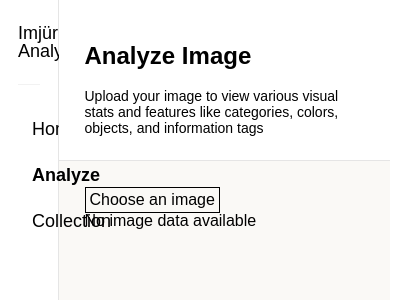
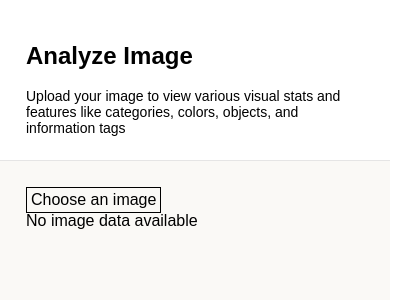
Before and after one commit to ZurielRedux/ImageAnalyzer, a React (Vite) app in the folder Frontend/: page /analyze in a window 390 px wide. Shown: the top 300 px of the page, 416 px wide, since content can reach past the window. Built offline with nearby package versions, Linux system fonts and the light colour scheme.

Commit message:
fix: close aio session, styling tweaks

```diff
--- a/Frontend/src/components/AnalyzeForm.tsx
+++ b/Frontend/src/components/AnalyzeForm.tsx
@@ -88,13 +88,11 @@ const AnalyzeForm = () => {
         onSubmit={handleSubmit}
         id="uploadForm"
         encType="multipart/form-data"
-        className={styles["form-container"]}
-      >
+        className={styles["form-container"]}>
         <div className={styles["file-input-container"]}>
           <label
             className={styles["file-input-upload-btn"]}
-            htmlFor="fileInput"
-          >
+            htmlFor="fileInput">
             Choose an image
           </label>
           <input
--- a/Frontend/src/styles/analyze.module.scss
+++ b/Frontend/src/styles/analyze.module.scss
@@ -16,9 +16,10 @@
     }
   }
   .analyze-form-container {
+    box-sizing: border-box;
     width: inherit;
     height: auto;
-    margin: $spacingLarge;
+    padding: $spacingLarge;
     display: flex;
     flex-direction: column;
 
@@ -33,6 +34,8 @@
 
       .file-input-container {
         display: flex;
+        width: auto;
+        overflow-x: hidden;
       }
 
       .file-input-upload-btn {
--- a/Frontend/src/styles/main-layout.module.scss
+++ b/Frontend/src/styles/main-layout.module.scss
@@ -16,3 +16,11 @@
     height: inherit;
   }
 }
+
+@media screen and (max-width: 932px) {
+  .main-layout-container {
+    .outlet-component-container {
+      width: 100%;
+    }
+  }
+}
--- a/Frontend/src/styles/navbar.module.scss
+++ b/Frontend/src/styles/navbar.module.scss
@@ -68,3 +68,9 @@
     }
   }
 }
+
+@media screen and (max-width: 932px) {
+  .navbar-container {
+    display: none;
+  }
+}
```
Also changed, not shown: 1 other file (tests, documents, lock files or other folders).
